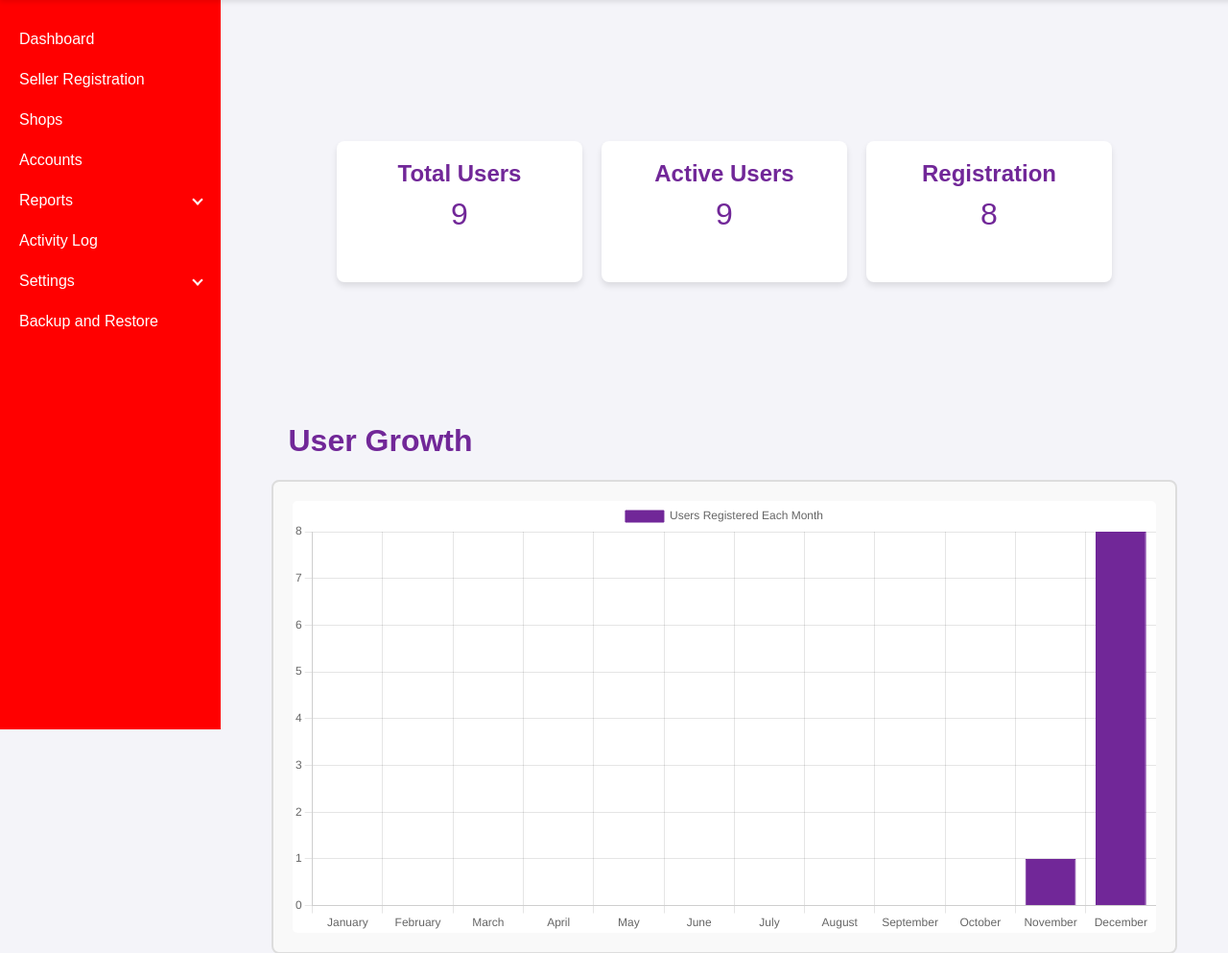
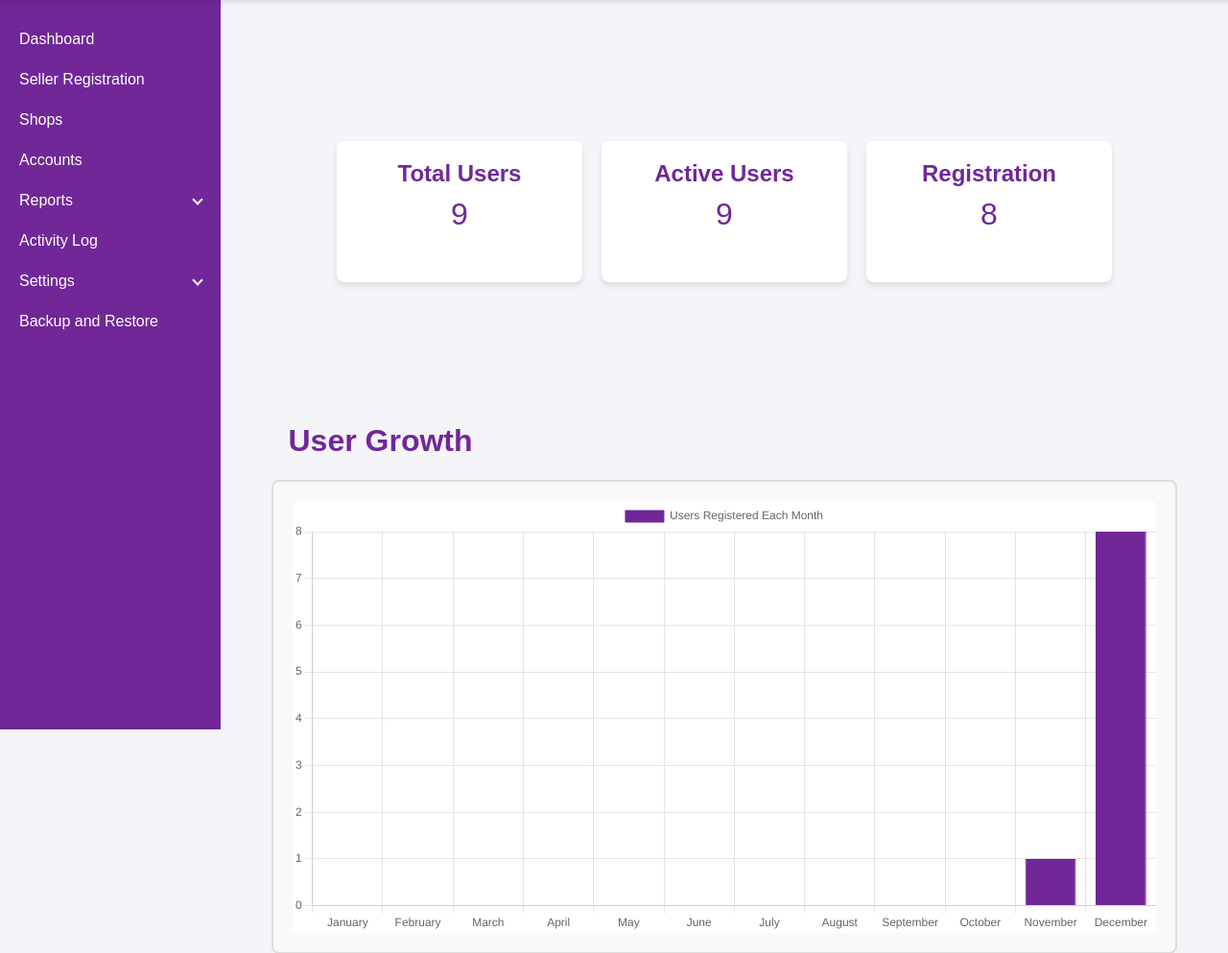
Before and after one commit to Oniicat/Taytaymarketplace, a PHP site: page /Admin-approval/main.php in a window 1280 px wide. Shown: the part 60-1053 px from the top of the page at 96% size. Run offline with PHP 8.4, Linux system fonts and the light colour scheme; data comes from the database, SQL or seed files in the repository; data that the repository does not hold is empty.

Commit message:
changed admin navbar color and title

```diff
--- a/admin final na to/main.php
+++ b/admin final na to/main.php
@@ -3,7 +3,7 @@
 <head>
     <meta charset="UTF-8">
     <meta name="viewport" content="width=device-width, initial-scale=1.0">
-    <title>Admin Testing</title>
+    <title>Taytay Marketplace Admin</title>
     <link rel="stylesheet" href="sidebarstyle.css">
 </head>
 <body>
--- a/admin final na to/sidebarstyle.css
+++ b/admin final na to/sidebarstyle.css
@@ -33,7 +33,7 @@ body {
 .sidebar {
     width: 230px;
     height: calc(100vh - 60px);
-    background-color: red;
+    background-color: #712798;
     position: fixed;
     top: 60px;
     left: 0;
```
